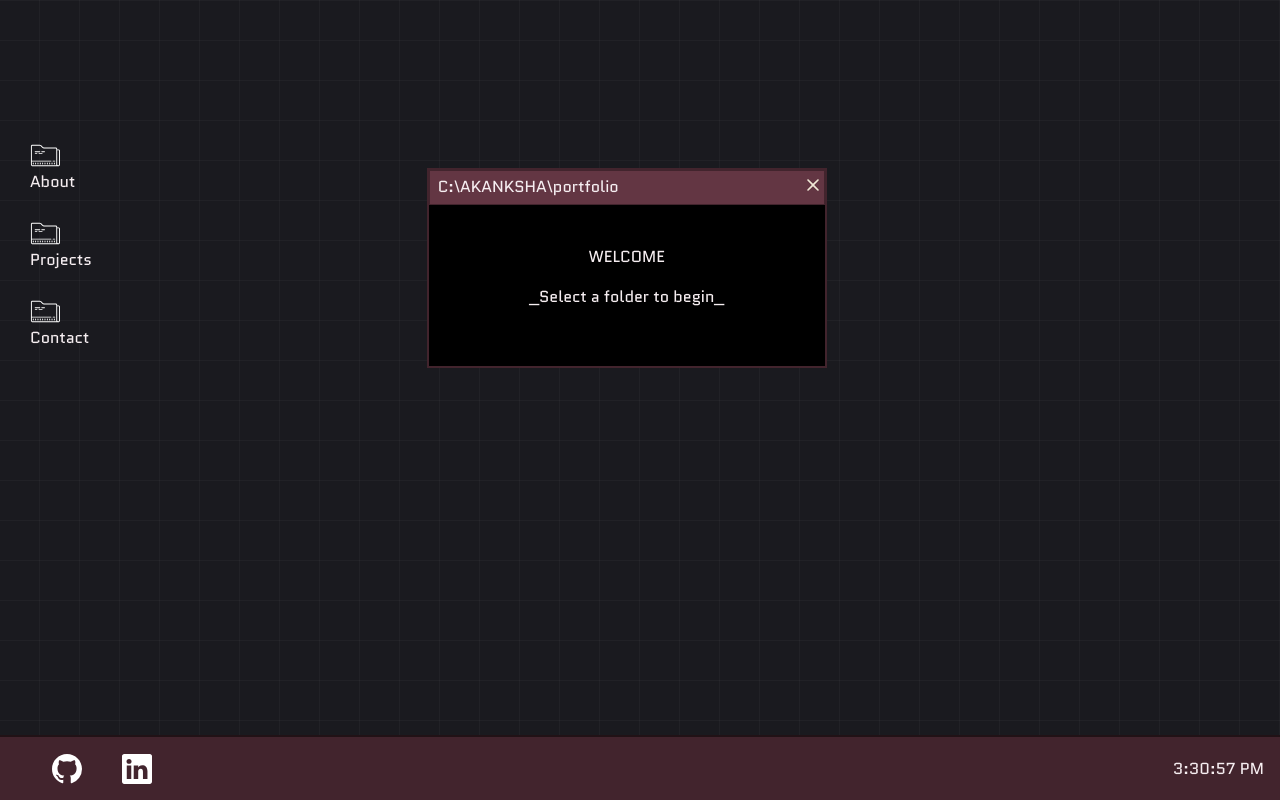
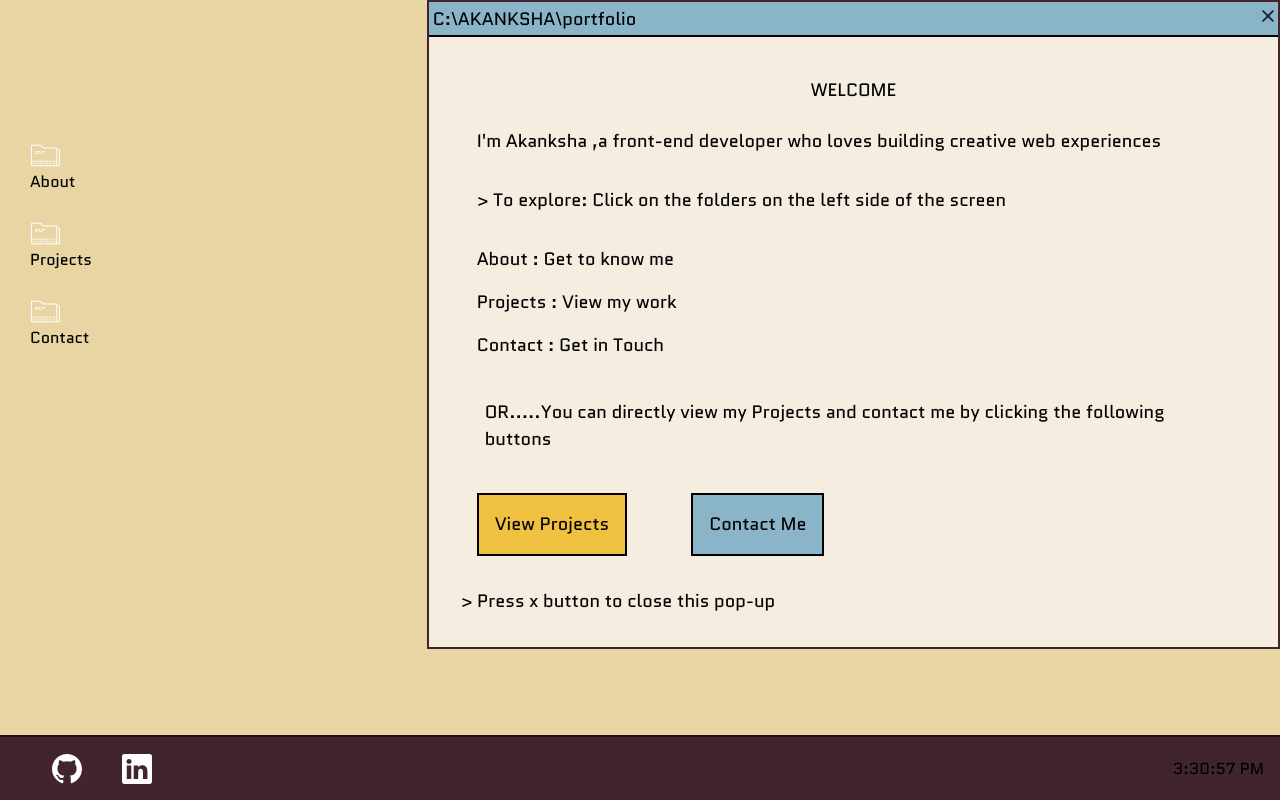
Before and after one commit to akisha-dev/Portfolio, a React (Vite) app: page / in a window 1280 px wide. Built offline with nearby package versions, Linux system fonts and the light colour scheme; the HTML template or start-up script is replaced by a standard one.

Commit message:
new color theme and new info for popup

```diff
--- a/src/components/footer.jsx
+++ b/src/components/footer.jsx
@@ -19,9 +19,7 @@ useEffect(()=>{
         h-[65px]
         border-[#211216]
         bg-[#42242D]
-
-
-        ">
+      ">
             <div className='flex
             flex-1
             gap-10
--- a/src/components/header.jsx
+++ b/src/components/header.jsx
@@ -3,22 +3,23 @@ import xicon from '../assets/x-button.svg'
 export function Header(){
     return(
  <div className="
-
+ justify-between
  h-[35px]
  flex
- border-1
- border-[#42242D]
- bg-[#633643]
+ border-b-2
+ border-black
+ bg-[#8ab4c8]
  gap-46
- pl-2
+ pl-1
  pt-1
- border-
+ m-0
+
 
  ">
         C:\AKANKSHA\portfolio
         <img src={xicon}
         className='
-        invert
+
         w-[20px]
         h-[20px]'></img>
 
--- /dev/null
+++ b/src/components/intoduction.jsx
@@ -0,0 +1,8 @@
+export function Introduction(){
+    return(
+        <div>
+
+        </div>
+    )
+
+}
--- a/src/components/welcome.jsx
+++ b/src/components/welcome.jsx
@@ -4,24 +4,71 @@ export function Welcome(){
     return(
         <>
 
+
+
         <div className="
+        flex
+        flex-col
         absolute
        left-1/3
-        top-42
         border-2
         border-[#42242D]
-        w-[400px]
-        h-[200px]
-        text-center
-        bg-black
+        w-min-h
+        p-0
+        bg-[#f5ede0]
+        space-y-2
+        text-[18px]
         ">
-         <Header />
+        <Header />
+
+        <div
+        className="p-8"
+        >
+         <h1
+         className="p-2
+         text-center"
+
+         > WELCOME</h1>
+
          <div
-         className="pt-10
-         pb-4
-         "> WELCOME</div>
-         <p>_Select a folder to begin_</p>
-        </div>
+         className="p-4
+         ">I'm Akanksha ,a front-end developer who loves building
+            creative web experiences
+         </div>
+
+         <div
+         className="
+         p-4"> &gt;
+        To explore: Click on the folders on
+        the left side of
+        the screen</div>
+          <div className="p-4
+          space-y-4">
+         <div>About : Get to know me</div>
+         <div>Projects : View my work</div>
+         <div>Contact : Get in Touch</div></div>
+
+
+         <div className= "p-6 space-y-4"
+         > OR.....You can directly view my Projects
+            and contact me by clicking the following buttons
+         </div>
+         <div className= "p-4 space-y-4 space-x-16" >
+         <button
+         className="
+         border-2
+         p-4
+         bg-[#f0c040]
+         ">View Projects</button>
+         <button
+         className="
+         border-2
+         p-4
+         bg-[#8ab4c8]
+         ">Contact Me</button>
+         </div>
+       <p> &gt; Press x button to close this pop-up</p>
+        </div></div>
         </>
     )
 
--- a/src/index.css
+++ b/src/index.css
@@ -1,11 +1,13 @@
 @import "tailwindcss";
 
 body {
- background-color: #170C10;
+ background-color:
+#e8d5a3
+;  ;
  font-family: "Quantico", sans-serif;
-  color:#F6EEF1;
+  color:black;
   min-height: 100vh;
-  background-color: #1a1a1f;
+
   background-image:
     repeating-linear-gradient(0deg, transparent 0px, transparent 39px, rgba(255,255,255,0.03) 39px, rgba(255,255,255,0.03) 40px),
     repeating-linear-gradient(90deg, transparent 0px, transparent 39px, rgba(255,255,255,0.03) 39px, rgba(255,255,255,0.03) 40px);
--- a/src/pages/home.jsx
+++ b/src/pages/home.jsx
@@ -9,7 +9,8 @@ import { Footer } from '../components/footer'
 export function Home(){
     return(
         <div
-        className='relative'>
+        className='relative
+        z-0'>
         <div
         className='
         fixed
@@ -24,7 +25,7 @@ export function Home(){
 
 
         <div
-        className='z-1'>
+        className='z-0'>
         <Link to="/about">
         <img src={folder}
         width='30px'
@@ -35,7 +36,7 @@ export function Home(){
         </Link>
        </div>
 
-        <div className='z-1'>
+        <div className='z-0'>
         <Link to="/projects">
         <img src={folder}
         width='30px'
@@ -48,7 +49,7 @@ export function Home(){
         </div>
 
 
-        <div className='z-1'>
+        <div className='z-0'>
         <Link to="/contact">
         <img src={folder}
         width='30px'
@@ -61,11 +62,11 @@ export function Home(){
 
 
         </div>
-        <div>
+        <div className='z-2'>
         <Welcome /></div>
 
         <div
-        className='
+        className='z-0
      fixed bottom-0 w-full'>
         <Footer /></div>
 
```
